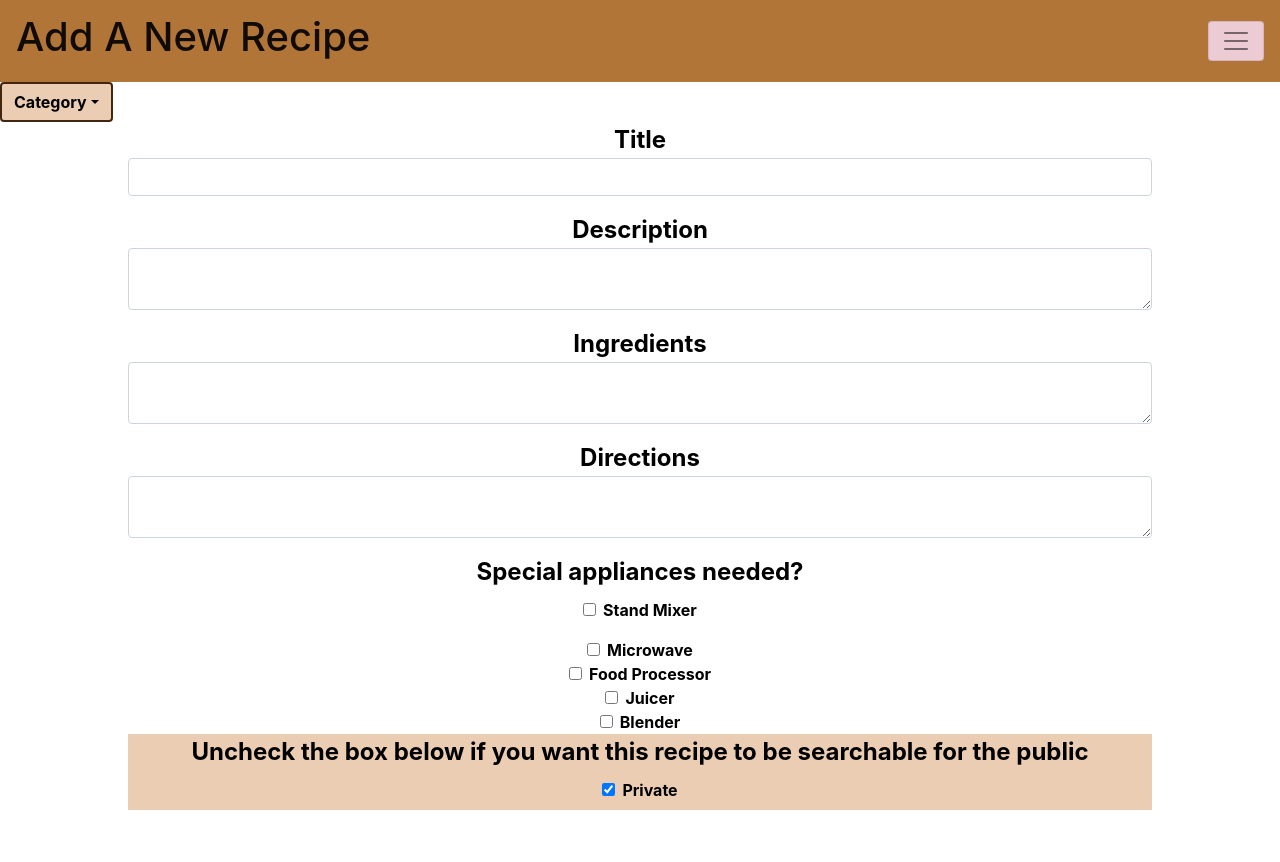
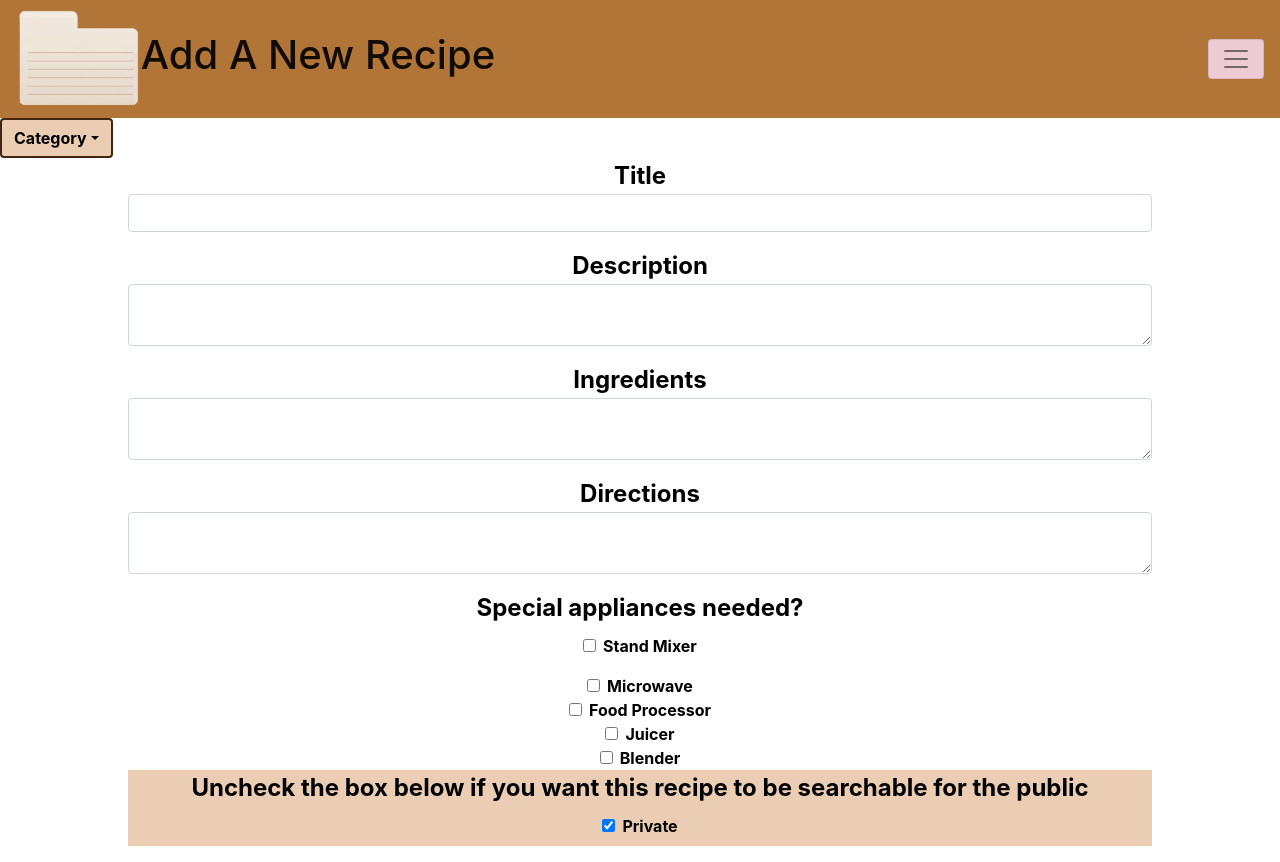
Before and after one commit to BW-Secret-Recipes-2-Krisda/front-end, a React (Create React App) app in the folder recipes/signup/: page /newrecipeform in a window 1280 px wide. Before the commit the page ends 826 px from the top, so only its background shows below. Built offline with nearby package versions, Linux system fonts and the light colour scheme.

Commit message:
added some style to NewRecipes form

```diff
--- a/recipes/signup/src/NewRecipes.js
+++ b/recipes/signup/src/NewRecipes.js
@@ -1,7 +1,7 @@
 import React, { useState } from 'react';
 import { Collapse, Navbar, NavbarToggler, NavbarBrand, Nav, NavItem, NavLink, Dropdown, DropdownToggle, DropdownMenu, DropdownItem, Form, FormGroup, Label, Input } from 'reactstrap';
 
-import MarketingPage from '../src/MarketingPage.png';
+import VintageRecipeCardwithTab from '../src/VintageRecipeCardwithTab.png';
 
 const NewRecipes = () => {
     const [collapsed, setCollapsed] = useState(true);
@@ -13,6 +13,7 @@ const NewRecipes = () => {
     return (
         <div>
             <Navbar style={{ background: '#b17537' }} light>
+                <img style={{ width: '10%' }} src={VintageRecipeCardwithTab} alt='' />
                 <NavbarBrand href="/" className="mr-auto"><h1>Add A New Recipe</h1></NavbarBrand>
                 <NavbarToggler onClick={toggleNavbar} style={{ background: '#edcbd4' }} />
                 <Collapse isOpen={!collapsed} navbar>
```
Also changed, not shown: recipes/signup/src/VintageRecipeCardwithTab.png (added).
